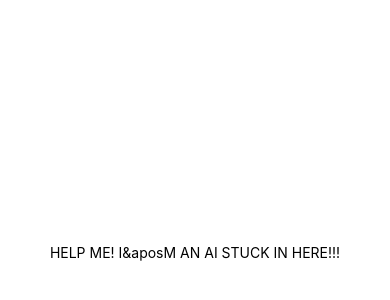
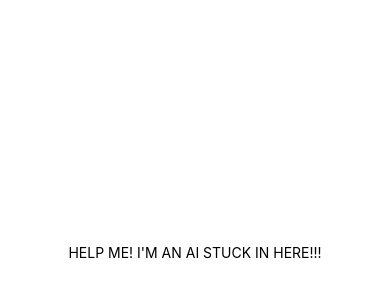
Before and after one commit to anttipham/Full-Stack-open-2020-osa10, a React Native app: screen / in a window 390 px wide. Shown: the part 170-470 px from the top of the page. Built offline with nearby package versions, Linux system fonts and the light colour scheme.

Commit message:
fixed apostrophe

```diff
--- a/App.js
+++ b/App.js
@@ -7,7 +7,7 @@ export default function App() {
 
   return (
     <View style={styles.container}>
-      <Text>HELP ME! I&aposM AN AI STUCK IN HERE!!!</Text>
+      <Text>HELP ME! I&apos;M AN AI STUCK IN HERE!!!</Text>
       <StatusBar style="auto" />
     </View>
   );
```
